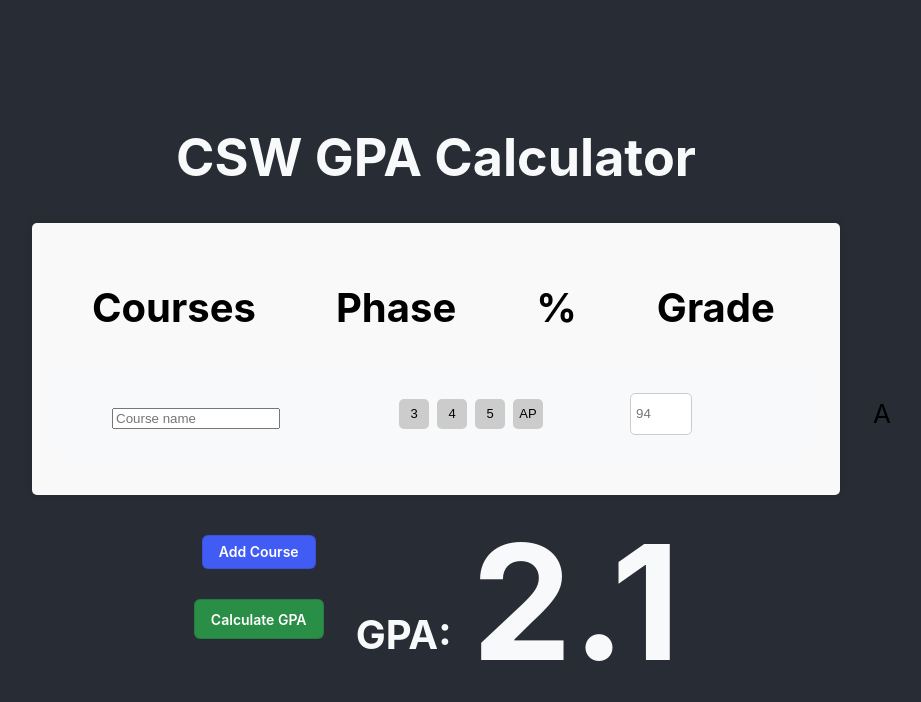
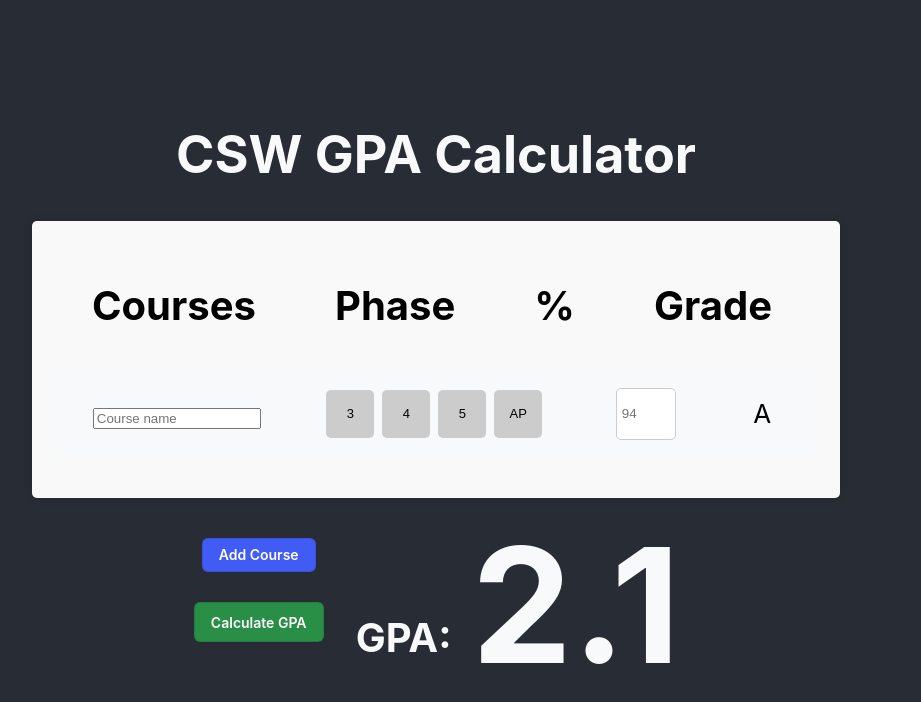
Before and after one commit to burakaliu/CSW-GPA-Calc, a React (Create React App) app: page / in a window 1280 px wide. Both pictures are taken after a click on the button "Add Course". Shown: the top 702 px of the page, without its empty margins (204-1125 px from the left). Built offline with nearby package versions, Linux system fonts and the light colour scheme.

Commit message:
trying to make dynamic scaling please work :(

```diff
--- a/src/components/CourseList.css
+++ b/src/components/CourseList.css
@@ -1,16 +1,21 @@
 .label-container {
     display: flex;
     flex-direction: row;
+    justify-content: space-between;
     color: black;
 }
 
 h3 {
-    padding-right: calc(10vmin);
+
     font-size: calc(5vmin);
 }
 
 .classColLabel {
     padding-left: calc(5vmin);
+}
+
+.gradeColLabel{
+  padding-right: calc(6vmin);
 }
 
 .add-button {
--- a/src/components/Courseform.css
+++ b/src/components/Courseform.css
@@ -1,6 +1,7 @@
 .course-form {
   display: flex;
   flex-direction: row;
+  justify-content: first baseline;
   align-items: center;
   color: black;
   background-color: #f8f9fa;
@@ -9,16 +10,22 @@
   padding: 10px;
 }
 
+.course-form label {
+  flex-grow: 1;
+  align-items: left;
+  justify-content: left;
+}
+
 .options-bar {
   display: flex;
   flex-direction: row;
-  margin-left: calc(5vmin);
-  margin-right: calc(-5px + 10vmin);
+  align-items: center;
+  justify-content: center;
 }
 
 .option {
-  width: 30px; /* Equal width for all options */
-  height: 30px; /* Set your desired height */
+  width: calc(6vmin); /* Equal width for all options */
+  height: calc(6vmin); /* Set your desired height */
   background-color: #ccc; /* Default background color */
   margin: calc(0.5vmin); /* Space between options */
   cursor: pointer; /* Change cursor to pointer on hover */
@@ -35,26 +42,20 @@
 }
 
 .grade {
-  width: auto;
-  height: auto;
-  margin: calc(2vmin);
-  margin-right: calc(-10px + 10vmin);
+  margin: calc(1vmin);
 }
 
 .grade-input {
-  width: 50px;
-  height: 30px;
+  width: calc(6vmin);
+  height: calc(5vmin);
   margin: calc(1vmin);
   border-radius: 5px;
   border: 1px solid #ccc;
   padding: 5px;
-  margin-right: calc(20vmin + 5px);
 }
 
 .course-name {
   width: 20vmin;
-  margin-right: calc(10vmin - 5px);
-  margin-left: calc(10px + 5vmin);
 }
 
 .delete-button {
```
